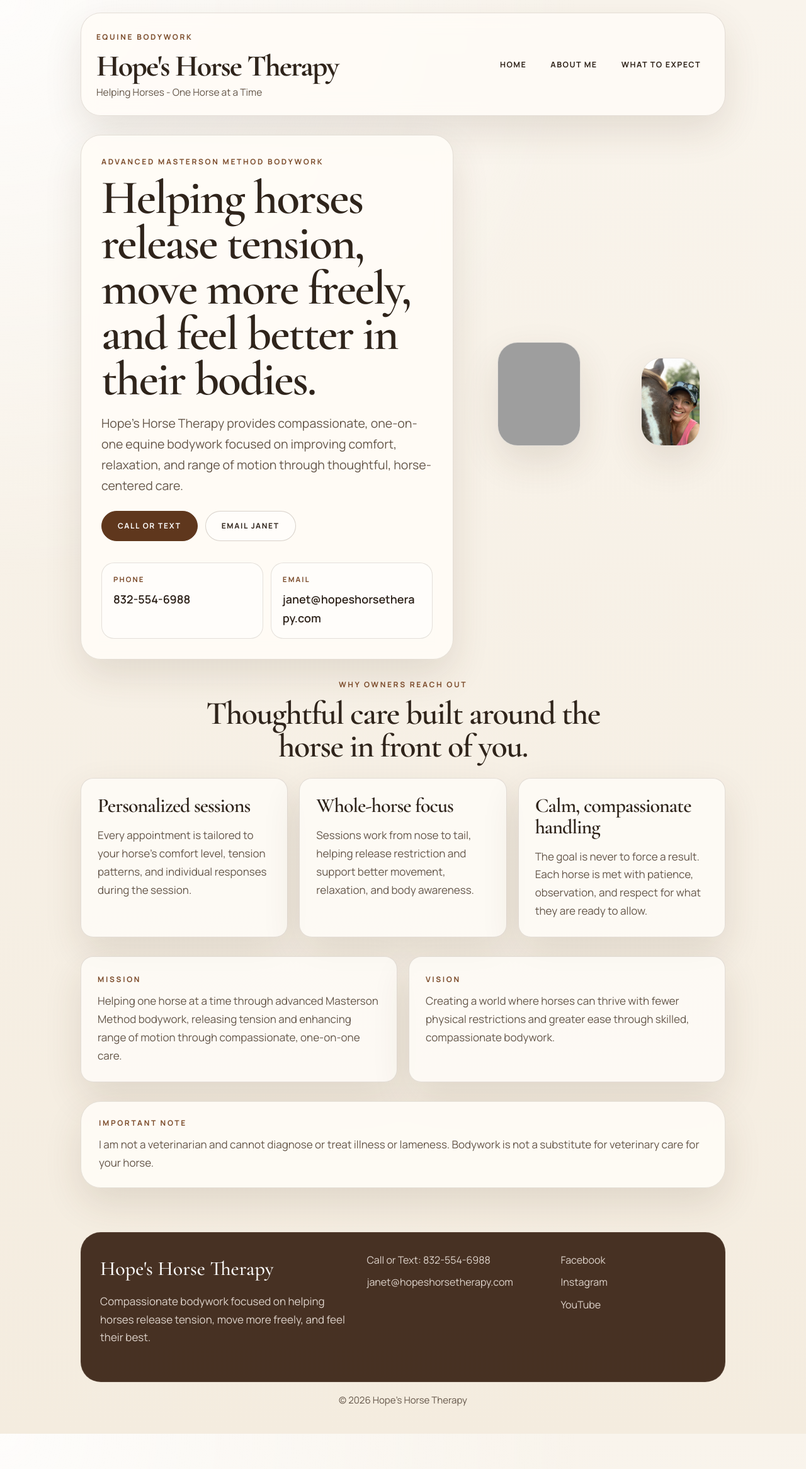
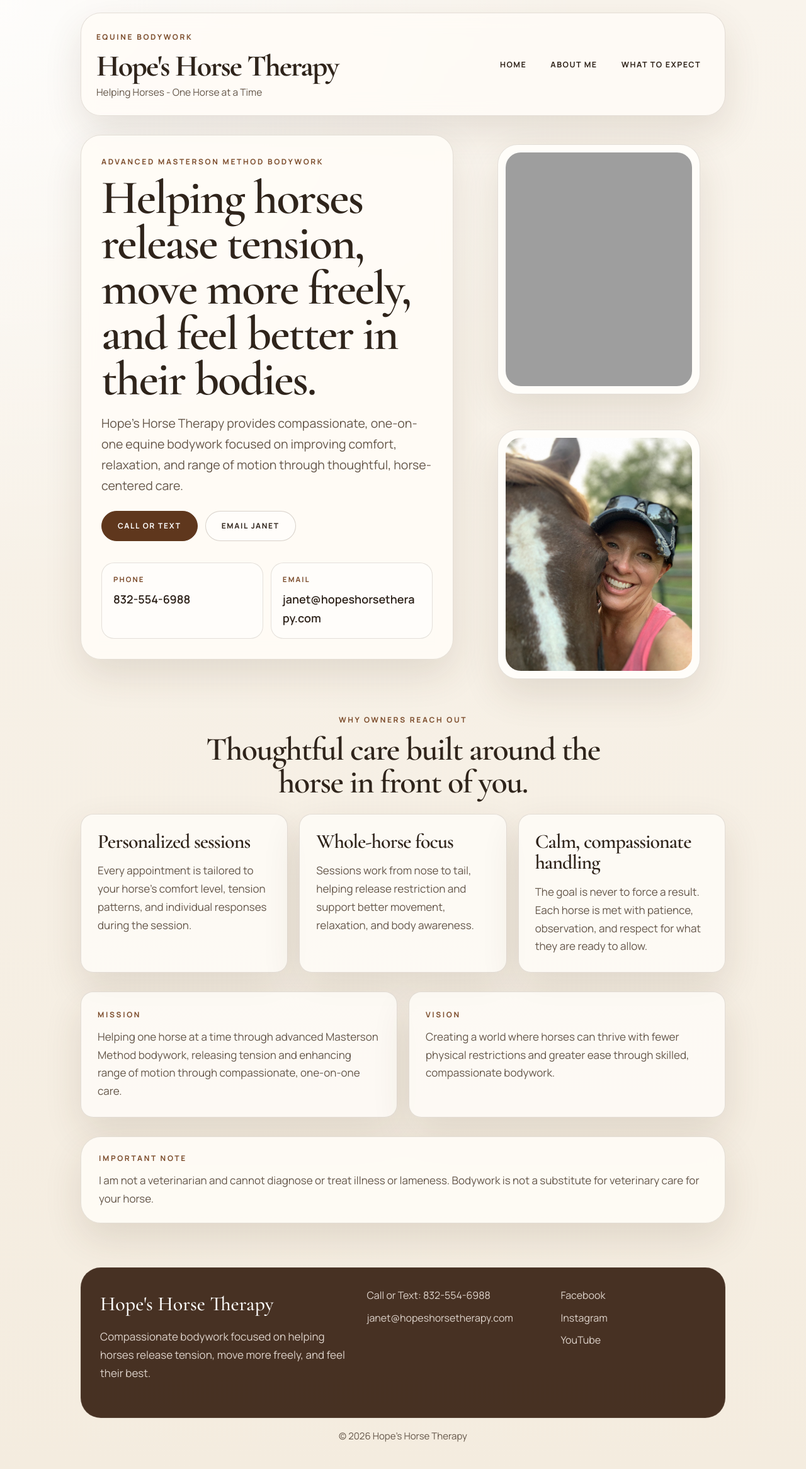
Before and after one commit to HopesHorseTherapy/website, a Jekyll site: the page built from index.html, in a window 1280 px wide. Shown: the whole page at 63% size. Built offline with Jekyll 4.4.1, drawn with Linux system fonts in a browser that asks for light colours; the list of posts is cut into pages by our own code; before the commit the page ends 2276 px from its top, so only the background shows below that; grey boxes are pictures that could not be loaded.

Commit message:
Tweakes layout

```diff
--- a/assets/css/custom.css
+++ b/assets/css/custom.css
@@ -293,6 +293,8 @@ input[type="button"]:focus {
 .hero-gallery {
   display: grid;
   gap: 1.6rem;
+  max-width: 44rem;
+  width: 100%;
 }
 
 .hero-image {
@@ -301,6 +303,7 @@ input[type="button"]:focus {
   border-radius: var(--radius-lg);
   box-shadow: var(--shadow);
   overflow: hidden;
+  padding: 1.2rem;
 }
 
 .hero-image img,
@@ -310,12 +313,9 @@ input[type="button"]:focus {
   width: 100%;
 }
 
-.hero-image-large img {
+.hero-image img {
   aspect-ratio: 4 / 5;
-}
-
-.hero-image-small img {
-  aspect-ratio: 4 / 4.6;
+  border-radius: calc(var(--radius-lg) - 8px);
 }
 
 .section-heading {
@@ -499,15 +499,8 @@ input[type="button"]:focus {
   }
 
   .hero-shell {
+    align-items: start;
     grid-template-columns: minmax(0, 1.25fr) minmax(340px, 0.85fr);
-  }
-
-  .hero-gallery {
-    grid-template-columns: 1.1fr 0.9fr;
-  }
-
-  .hero-image-small {
-    margin-top: 4rem;
   }
 
   .hero-details {
```
